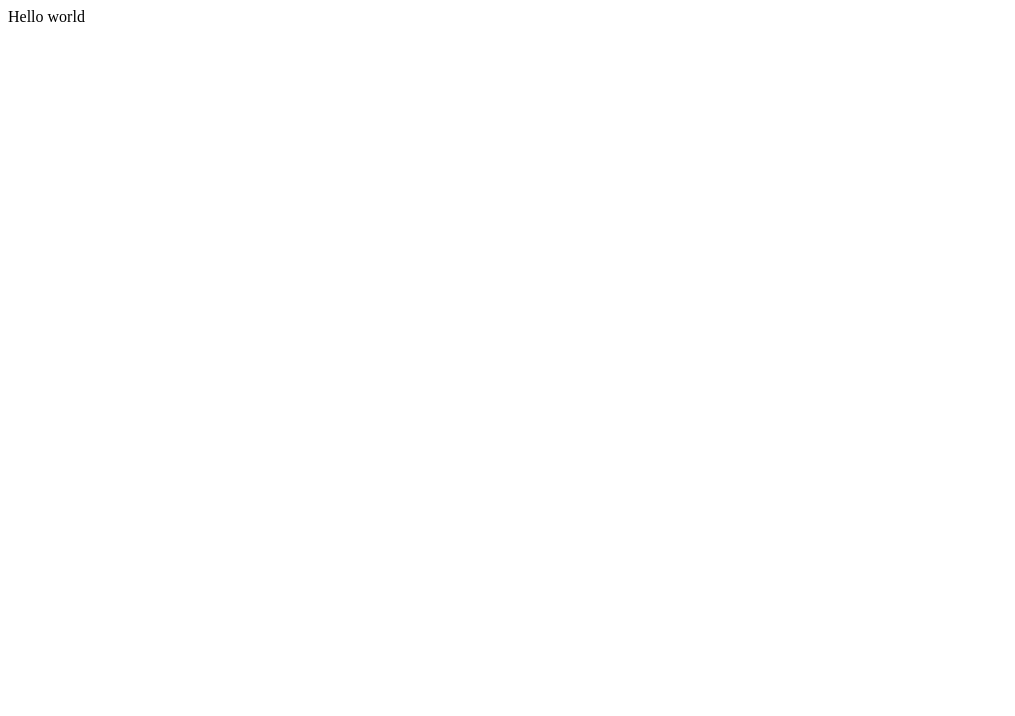
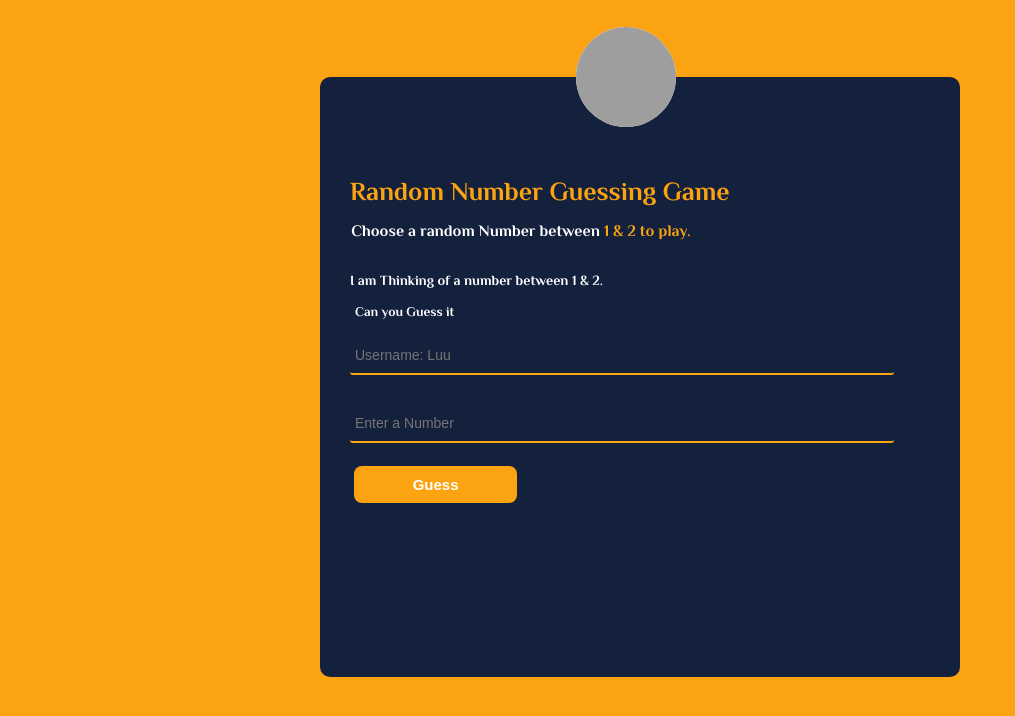
Before and after one commit to oluchii/number-guessing-game-Zuri-Internship, a plain HTML site: page index.html in a window 1280 px wide. Shown: the whole page, without its empty margins (0-1015 px from the left). Drawn offline with Linux system fonts and the light colour scheme; grey boxes are pictures that could not be loaded.

Commit message:
Added the codes for the number guessing game

```diff
--- a/index.html
+++ b/index.html
@@ -1,23 +1,38 @@
-<!DOCTYPE html>
 <html>
-
 <head>
   <meta charset="utf-8">
   <meta name="viewport" content="width=device-width">
-  <title>replit</title>
+  <title>Guessing Game | Zuri Intersheship. </title>
   <link href="style.css" rel="stylesheet" type="text/css" />
+  <link href="https://fonts.googleapis.com/css2?family=Philosopher:wght@400;700&display=swap" rel="stylesheet">
+  <script src="https://kit.fontawesome.com/68d948f8ba.js" crossorigin="anonymous"></script>
 </head>
 
 <body>
-  Hello world
+<div class="div-row">
+    <div class="form-box">
+      <img src="https://res.cloudinary.com/oluchii/image/upload/v1665684747/smiley-face-avatar-dork-plain-512.png" alt="profile-pic" class="profile-pic">
+
+        <h2 class="login">Random Number Guessing Game</h2>
+        <h4>Choose a random Number between <span> 1 & 2 to play.</span></h4>
+
+      <div class="writeup">
+        <h2>I am Thinking of a number between 1 & 2.</h2>
+        <h5>Can you Guess it</h5>
+      </div>
+
+      <form class="input-form">
+        <input type="text" class="input-box input-box1" placeholder="Username: Luu" required>
+        <input type="Number" class="input-box" placeholder="Enter a Number" id="guessField" required>
+        <button type="submit" class="submit-btn" onclick="play()" id="submitguess">Guess</button>
+
+      </div>
+      </form>
+    </div>
+  </div>
+</div>
+
   <script src="script.js"></script>
 
- <!--
-  This script places a badge on your repl's full-browser view back to your repl's cover
-  page. Try various colors for the theme: dark, light, red, orange, yellow, lime, green,
-  teal, blue, blurple, magenta, pink!
-  -->
-  <script src="https://replit.com/public/js/replit-badge.js" theme="blue" defer></script>
-</body>
-
+  </body>
 </html>
--- a/script.js
+++ b/script.js
@@ -0,0 +1,29 @@
+	// random value generated
+	var y = Math.floor(Math.random() * 0 + 1);
+
+	// counting the number of guesses
+	// made for correct Guess
+	var guess = 1;
+
+	document.getElementById("submitguess").onclick = function(){
+
+// number guessed by user
+var x = document.getElementById("guessField").value;
+
+if(x == y)
+{
+	alert("CONGRATULATIONS!!! YOU GUESSED IT RIGHT IN "
+			+ guess + " GUESS ");
+}
+else if(x > y) /* if guessed number is greater
+				than actual number*/
+{
+	guess++;
+	alert("OOPS SORRY!! TRY A SMALLER NUMBER");
+}
+else
+{
+	guess++;
+	alert("OOPS SORRY!! TRY A GREATER NUMBER")
+}
+}
--- a/style.css
+++ b/style.css
@@ -1,4 +1,131 @@
-html, body {
+html,
+body {
   height: 100%;
   width: 100%;
+  font-family: 'Philosopher', sans-serif;
+
 }
+
+* {
+  box-sizing: border-box;
+  margin: 0;
+  padding: 0;
+}
+
+.div-row {
+  color: #fff;
+  height: 140%;
+  width: 100%;
+  position: absolute;
+  background-position: center;
+  background-color: #fca311;
+}
+
+.form-box {
+  background-color: #14213d;
+  width: 50%;
+  padding: 20px;
+  height: 600px;
+  margin: 6% auto;
+  position: relative;
+  border-radius: 10px;
+}
+.input-form {
+  top: 180px;
+  position: absolute;
+  width: 85%;
+  transition: .5s;
+  margin-left: 10px;
+}
+
+.input-box {
+  width: 100%;
+  padding: 10px 5px;
+  margin: 15px auto;
+  border-left: 0;
+  border-top: 0;
+  border-right: 0;
+  border-bottom: 2px solid #fca311;
+  color: #fca311;
+  border-radius: 3px;
+  background: transparent;
+  outline: none;
+  font-size: 14px;
+}
+
+.input-box1 {
+  margin-top: 5rem;
+}
+
+/* Profile picture avatar */
+.profile-pic {
+  height: 100px;
+  width: 100px;
+  background-color: white;
+  border-radius: 50%;
+  position: absolute;
+  top: -50px;
+  left: 40%;
+}
+
+.login {
+  text-align: left;
+  color: #fca311;
+  font-size: 26px;
+  padding-top: 3rem;
+}
+
+h2 {
+  margin-top: 2rem;
+  text-align: left;
+  padding-left: 10px;
+  font-size: 14px
+}
+
+h3 {
+  margin-top: 2rem;
+  margin-bottom: 2rem;
+}
+h4 {
+  margin-top: 1rem;
+  margin-left: 0.7rem;
+}
+h4 > span {
+  color: #fca311;
+  text-decoration: none;
+}
+
+h5 {
+  text-align: left;
+  margin-top: 1rem;
+  padding-left: 15px;
+}
+
+.submit-btn {
+  width: 30%;
+  padding: 10px;
+  margin: 8px 4px 2rem 4px;
+  cursor: pointer;
+  display: block;
+  background-color: #fca311;
+  color: #fff;
+  font-size: 15px;
+  font-weight: 600;
+  border-radius: 8px;
+  border: 0;
+  outline: none;
+}
+.submit-btn > a {
+  text-decoration: none;
+  color: #fff;
+}
+
+
+.message {
+  line-height: 2rem;
+  font-size: 16px;
+}
+
+#message1 {
+  padding-top: 2rem;
+}
```
